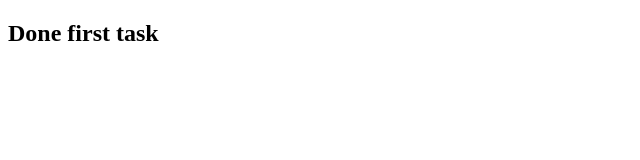
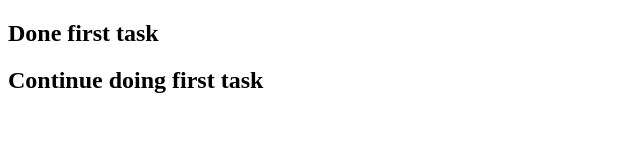
Before and after one commit to Logunovich/git, a plain HTML site: page index.html in a window 1280 px wide. Shown: the whole page, without its empty margins (0-640 px from the left). Drawn offline with Linux system fonts and the light colour scheme.

Commit message:
doing first task

```diff
--- a/index.html
+++ b/index.html
@@ -8,5 +8,6 @@
 </head>
 <body>
   <h2>Done first task</h2>
+  <h2>Continue doing first task</h2>
 </body>
 </html>
```
